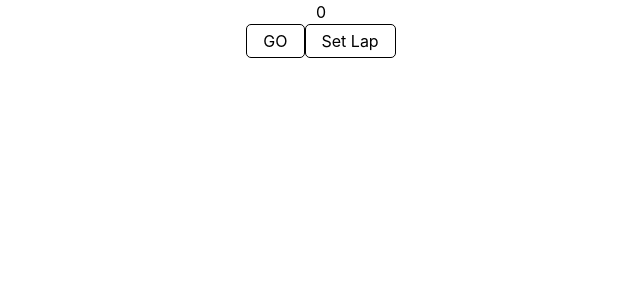
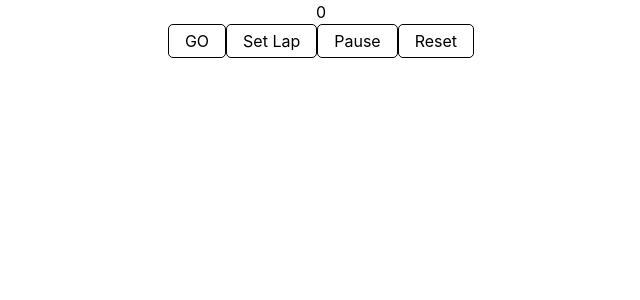
Before and after one commit to Ralchuk/Notes, a React (Vite) app: page / in a window 1280 px wide. Shown: the top 300 px of the page, without its empty margins (319-959 px from the left). Built offline with nearby package versions, Linux system fonts and the light colour scheme.

Commit message:
working on lab 6...

```diff
--- a/src/lab/TimerLab.tsx
+++ b/src/lab/TimerLab.tsx
@@ -16,8 +16,17 @@ const TimerLab = () => {
     function handleClick(){
         setIsRunning(true);
     }
+
+    function handlePause(){
+        setIsRunning(false)
+    }
+
     function handlLap(){
         setLap([...lap, time])
+    }
+    function handleReset(){
+        setIsRunning(false)
+        setTime(0)
     }
 
 
@@ -40,6 +49,8 @@ const TimerLab = () => {
             <div>
             <button className="py-1 px-4 rounded-[5px] border-[1px]" onClick={handleClick}>GO</button>
             <button className="py-1 px-4 rounded-[5px] border-[1px]" onClick={handlLap}>Set Lap</button>
+            <button className="py-1 px-4 rounded-[5px] border-[1px]" onClick={handlePause}>Pause</button>
+            <button className="py-1 px-4 rounded-[5px] border-[1px]" onClick={handleReset}>Reset</button>
             </div>
 
         </div>
```
